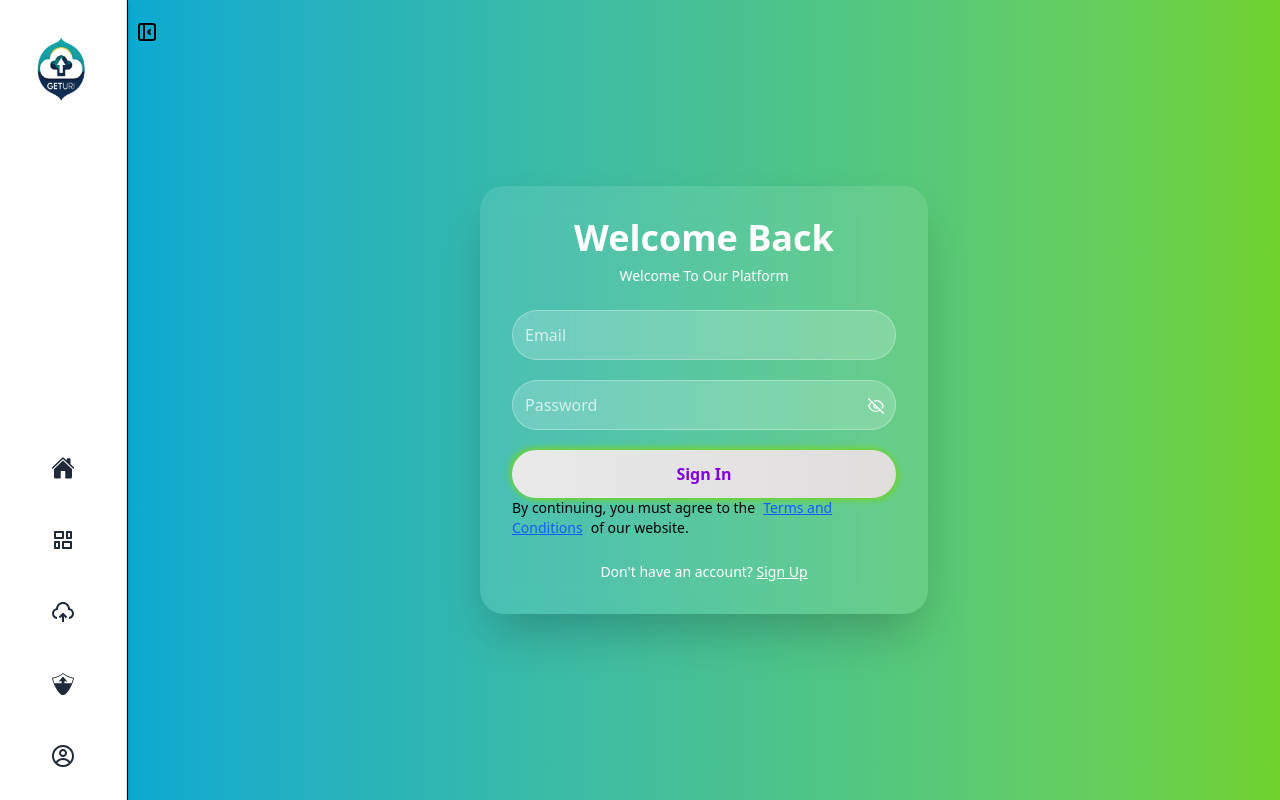
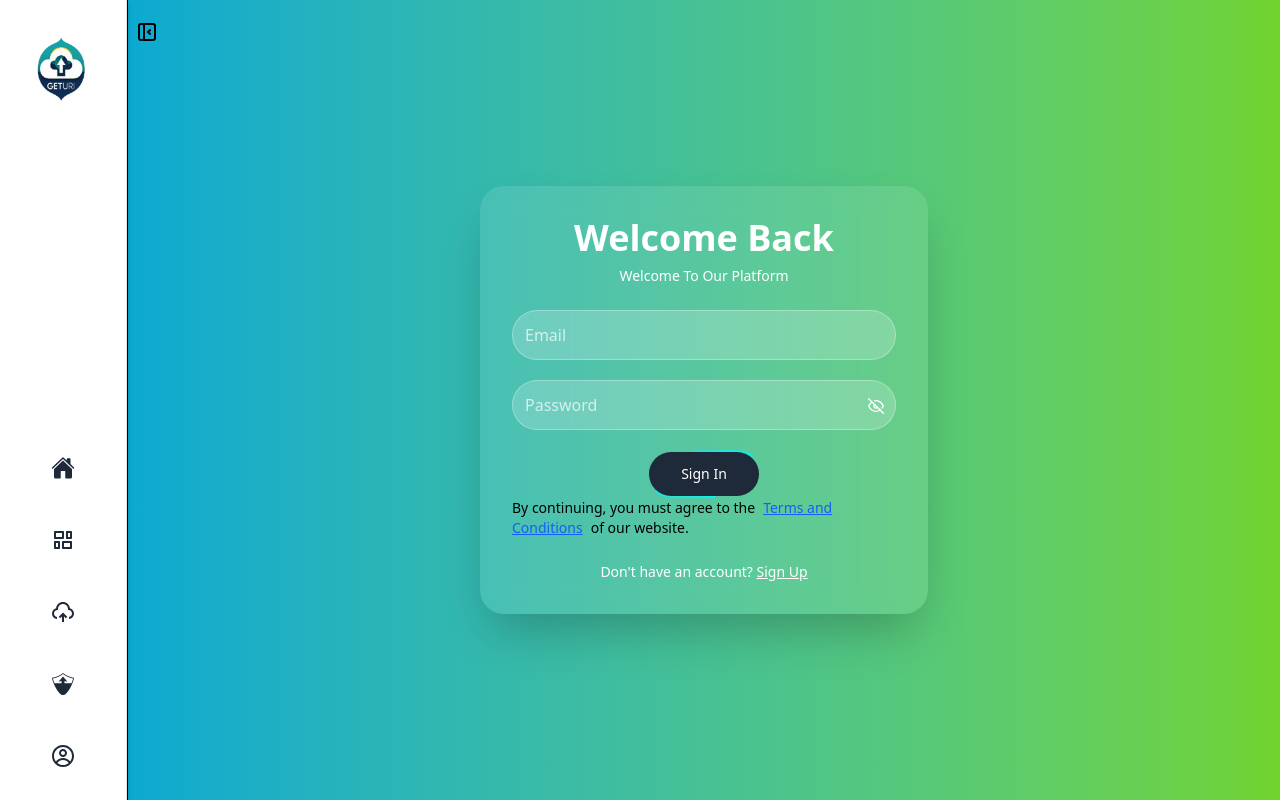
Before and after one commit to hassaanhaider88/GetSrc-FE, a React (Vite) app: page /login in a window 1280 px wide. Built offline with nearby package versions, Linux system fonts and the light colour scheme; no server answers; a web font is replaced by a local one.

Commit message:
improve button

```diff
--- a/API.js
+++ b/API.js
@@ -1,3 +1,4 @@
- const GetSrcBE = 'https://getsrc-be.onrender.com'
+//  const GetSrcBE = 'https://getsrc-be.onrender.com'
+ const GetSrcBE = 'http://localhost:3000'
 
  export default GetSrcBE
--- a/package.json
+++ b/package.json
@@ -16,6 +16,7 @@
     "@tanstack/react-query": "^5.81.5",
     "@uploadcare/upload-client": "^6.15.2",
     "axios": "^1.10.0",
+    "firebase": "^12.0.0",
     "framer-motion": "^12.23.0",
     "gsap": "^3.13.0",
     "popups": "^1.1.3",
--- /dev/null
+++ b/src/Components/MyButton.jsx
@@ -0,0 +1,26 @@
+export default function MyButton({BtnText}) {
+  return (
+    <>
+      <style>{`
+            .button-wrapper::before {
+                animation: spin-gradient 4s linear infinite;
+            }
+
+            @keyframes spin-gradient {
+                from {
+                    transform: rotate(0deg);
+                }
+
+                to {
+                    transform: rotate(360deg);
+                }
+            }
+        `}</style>
+      <div className="relative inline-block p-0.5 rounded-full overflow-hidden hover:scale-105 transition duration-300 active:scale-100 before:content-[''] before:absolute before:inset-0 before:bg-[conic-gradient(from_0deg,_#00F5FF,_#00F5FF30,_#00F5FF)] button-wrapper">
+        <button className="relative z-10 bg-gray-800 text-white rounded-full px-8 py-3 font-medium text-sm">
+          {BtnText}
+        </button>
+      </div>
+    </>
+  );
+}
--- a/src/DummyData/PlanPrice.js
+++ b/src/DummyData/PlanPrice.js
@@ -13,7 +13,7 @@ var PricingData = [
   {
     id: 2,
     name: "Pro",
-    price: 10,
+    price: 5,
     features: [
       "All Free Features",
       "Priority email support",
--- a/src/Pages/LoginForm.jsx
+++ b/src/Pages/LoginForm.jsx
@@ -5,6 +5,7 @@ import { Link, useNavigate } from "react-router-dom";
 import { useAuth } from "../AuthContext";
 import { FiEye, FiEyeOff } from "react-icons/fi";
 import { Helmet } from "react-helmet";
+import MyButton from "../Components/MyButton.jsx";
 
 export default function LoginForm() {
   const navigate = useNavigate();
@@ -133,13 +134,14 @@ export default function LoginForm() {
             <button
               type="submit"
               disabled={loading}
-              style={{
-                boxShadow: "2px 2px 6px #71D42C, -2px -2px 6px #71D42C",
-              }}
-              className="w-full p-3 rounded-full font-semibold bg-gradient-to-r from-[#e9e9e9] to-[#e0dddd] hover:scale-95 duration-300 transition-all text-purple-700 hover:bg-purple-100"
+              className="w-full rounded-full font-semibold flex justify-center items-center"
               aria-busy={loading}
             >
-              {loading ? "Loading..." : isSignIn ? "Sign In" : "Sign Up"}
+              <MyButton
+                BtnText={
+                  loading ? "Loading..." : isSignIn ? "Sign In" : "Sign Up"
+                }
+              />
             </button>
           </form>
           <p className="text-sm">
```
Also changed, not shown: 1 other file (tests, documents, lock files or other folders).
